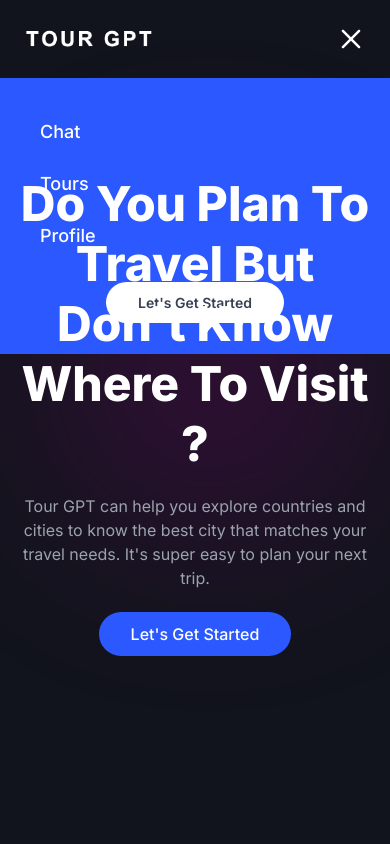
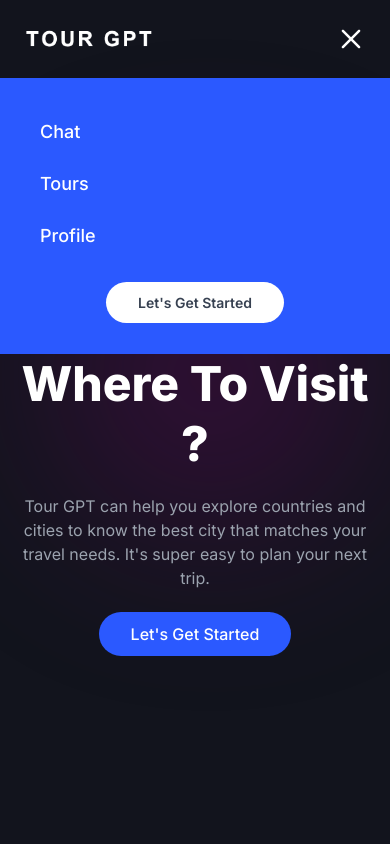
Before and after one commit to cikezmedia/tourgpt, a Next.js app: page / in a window 390 px wide. Both pictures are taken after a click on the icon 351 px from the left and 39 px from the top of the page. Shown: the top 844 px of the page. Built offline with nearby package versions, Linux system fonts and the light colour scheme.

Commit message:
Updated nav

```diff
--- a/app/page.jsx
+++ b/app/page.jsx
@@ -8,7 +8,7 @@ export default function Home() {
       <div className="absolute">
         <div className="bgShape1 bgTeal opacity50 bgBlur"></div>
       </div>
-      <section className="flex flex-col max-w-3xl text-center z-50 py-24 gap-5 px-4">
+      <section className="flex flex-col max-w-3xl text-center z-20 py-24 gap-5 px-4">
         <h1 className="font-extrabold text-5xl leading-tight">
           Do You Plan To Travel But Don't Know Where To Visit ?
         </h1>
--- a/components/Navbar.jsx
+++ b/components/Navbar.jsx
@@ -39,7 +39,7 @@ const Navbar = () => {
         </div>
       </nav>
       {show && (
-        <ul className="absolute md:hidden p-10 z-10 flex flex-col bg-[#2B59FF] w-full gap-6 font-medium">
+        <ul className="absolute md:hidden p-10 z-50 flex flex-col bg-[#2B59FF] w-full gap-6 font-medium">
           <Link className="cursor-pointer text-lg" href="/chat">
             Chat
           </Link>
```
